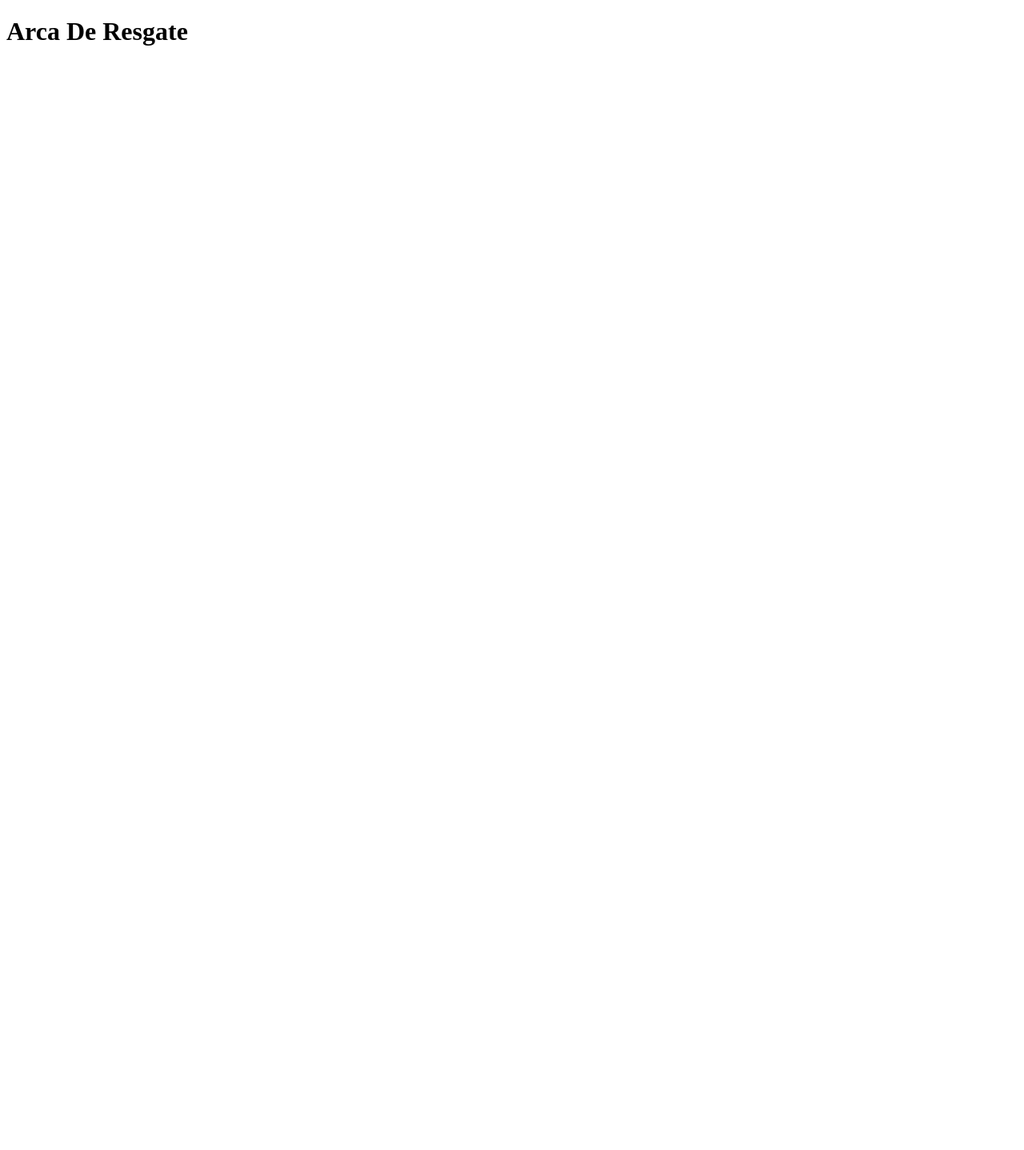
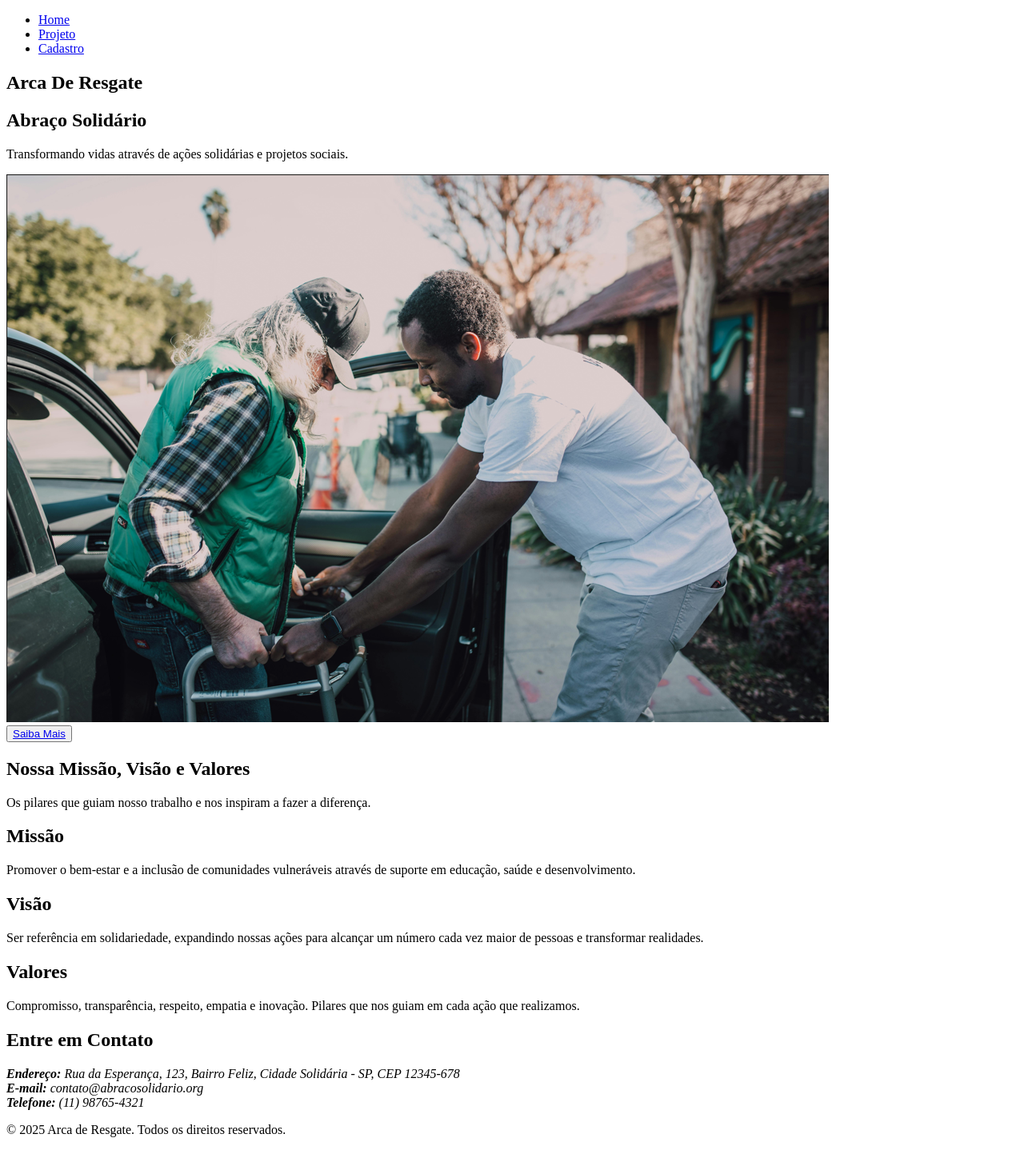
Before and after one commit to bruno-kirashy/Arca-De-Resgate, a plain HTML site: page index.html in a window 1280 px wide. Shown: the whole page at 80% size. Before the commit the page ends 800 px from the top, so only its background shows below. Drawn offline with Linux system fonts and the light colour scheme.

Commit message:
Criada página 'Home' e página 'projeto', e página 'cadastro' em desenvolvimento.

```diff
--- a/cadastro.html
+++ b/cadastro.html
@@ -0,0 +1,65 @@
+<!DOCTYPE html>
+<html lang="pt-br">
+  <head>
+    <link rel="shortcut icon" href="./assets/Favicon.ico" type="image/x-icon" />
+    <meta charset="UTF-8" />
+    <meta name="viewport" content="width=device-width, initial-scale=1.0" />
+    <meta name="description" content="" />
+    <title>Arca De Resgate | Brasil</title>
+  </head>
+  <body>
+    <header>
+      <nav>
+        <ul>
+          <li><a href="/">Home</a></li>
+          <li><a href="/projeto.html">Projeto</a></li>
+          <li><a href="/cadastro.html">Cadastro</a></li>
+        </ul>
+      </nav>
+    </header>
+    <main>
+      <section>
+        <h1>Faça seu cadastro</h1>
+        <form action="" method="post">
+          <div>
+            <label for="name">Nome:</label>
+            <input id="name" placeholder="Digite o seu nome" type="text" />
+          </div>
+
+          <br />
+          <label for="email">Email:</label>
+          <input
+            type="email"
+            placeholder="exemplotest@hotmail.com"
+            id="email"
+          />
+          <br />
+          <label for="cpf">CPF:</label>
+          <input inputmode="numeric" type="text" id="cpf" />
+          <br />
+          <label for="phone">Telefone:</label>
+          <input type="tel" id="phone" />
+          <br />
+          <label for="date">Data de Nascimento:</label>
+          <input type="date" id="date" />
+          <br />
+          <label for="address">Endereço:</label>
+          <input type="text" id="address" />
+          <br />
+          <label for="cep">CEP:</label>
+          <input type="text" inputmode="numeric" maxlength="8" id="cep" />
+          <br />
+          <label for="city">Cidade:</label>
+          <input type="text" id="city" />
+          <br />
+          <label for="state">Estado:</label>
+          <input type="text" id="state" />
+        </form>
+      </section>
+    </main>
+    <footer>
+      <a href=""></a>
+      <p>&copy; 2025 Arca de Resgate. Todos os direitos reservados.</p>
+    </footer>
+  </body>
+</html>
--- a/index.html
+++ b/index.html
@@ -1,14 +1,80 @@
 <!DOCTYPE html>
-<html lang="en">
-
+<html lang="pt-br">
   <head>
-    <link rel="shortcut icon" href="./Images/Favicon.ico" type="image/x-icon">
-    <meta charset="UTF-8">
-    <meta name="viewport" content="width=device-width, initial-scale=1.0">
+    <link rel="shortcut icon" href="./assets/Favicon.ico" type="image/x-icon" />
+    <meta charset="UTF-8" />
+    <meta name="viewport" content="width=device-width, initial-scale=1.0" />
+    <meta name="description" content="" />
     <title>Arca De Resgate | Brasil</title>
   </head>
 
   <body>
+    <header>
+      <nav>
+        <ul>
+          <li><a href="/">Home</a></li>
+          <li><a href="/projeto.html">Projeto</a></li>
+          <li><a href="/cadastro.html">Cadastro</a></li>
+        </ul>
+      </nav>
+    </header>
+    <main>
+      <section>
         <h1>Arca De Resgate</h1>
+        <h2>Abraço Solidário</h2>
+        <p>
+          Transformando vidas através de ações solidárias e projetos sociais.
+        </p>
+        <div>
+          <img
+            src="/Images/Home.png"
+            alt="Voluntário da Arca de Resgate, ajudando senhor."
+          />
+        </div>
+        <button><a href="/projeto.html">Saiba Mais</a></button>
+      </section>
+      <section>
+        <h1>Nossa Missão, Visão e Valores</h1>
+        <p>
+          Os pilares que guiam nosso trabalho e nos inspiram a fazer a
+          diferença.
+        </p>
+        <article>
+          <h2>Missão</h2>
+          <p>
+            Promover o bem-estar e a inclusão de comunidades vulneráveis através
+            de suporte em educação, saúde e desenvolvimento.
+          </p>
+        </article>
+        <article>
+          <h2>Visão</h2>
+          <p>
+            Ser referência em solidariedade, expandindo nossas ações para
+            alcançar um número cada vez maior de pessoas e transformar
+            realidades.
+          </p>
+        </article>
+        <article>
+          <h2>Valores</h2>
+          <p>
+            Compromisso, transparência, respeito, empatia e inovação. Pilares
+            que nos guiam em cada ação que realizamos.
+          </p>
+        </article>
+      </section>
+      <section>
+        <h1>Entre em Contato</h1>
+        <address>
+          <strong>Endereço:</strong> Rua da Esperança, 123, Bairro Feliz, Cidade
+          Solidária - SP, CEP 12345-678 <br />
+          <strong>E-mail:</strong> contato@abracosolidario.org <br />
+          <strong>Telefone:</strong> (11) 98765-4321
+        </address>
+      </section>
+    </main>
+    <footer>
+      <a href=""></a>
+      <p>&copy; 2025 Arca de Resgate. Todos os direitos reservados.</p>
+    </footer>
   </body>
 </html>
```
Also changed, not shown: projeto.html (+80 -0 lines), Images/ArcaDeResgate.png (deleted), Images/ArcaDeResgateIcon.png (deleted), Images/Home.png (added), assets/Favicon.ico (renamed from Images/Favicon.ico). Lines whose indentation alone changed are shown as unchanged.
